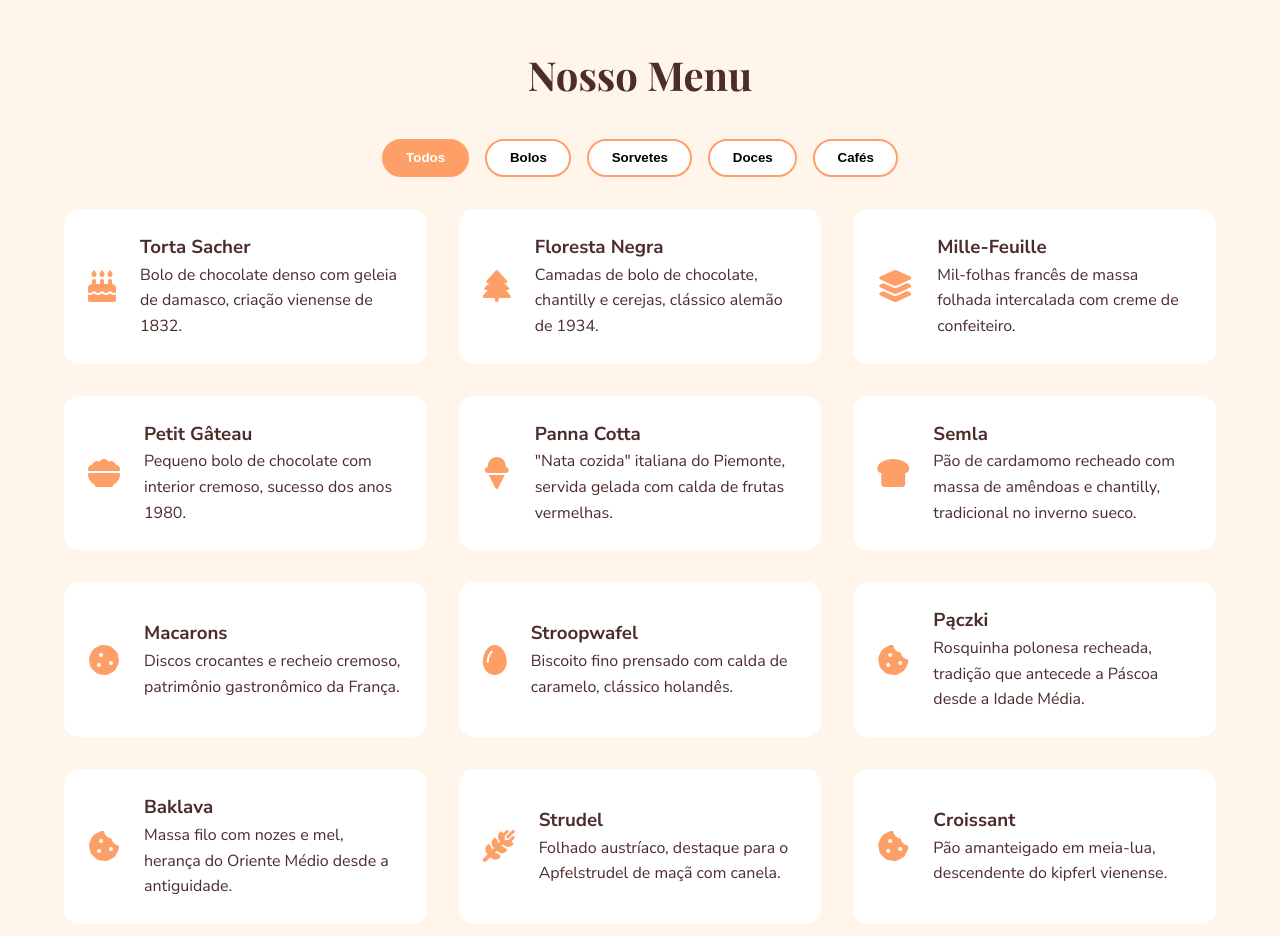
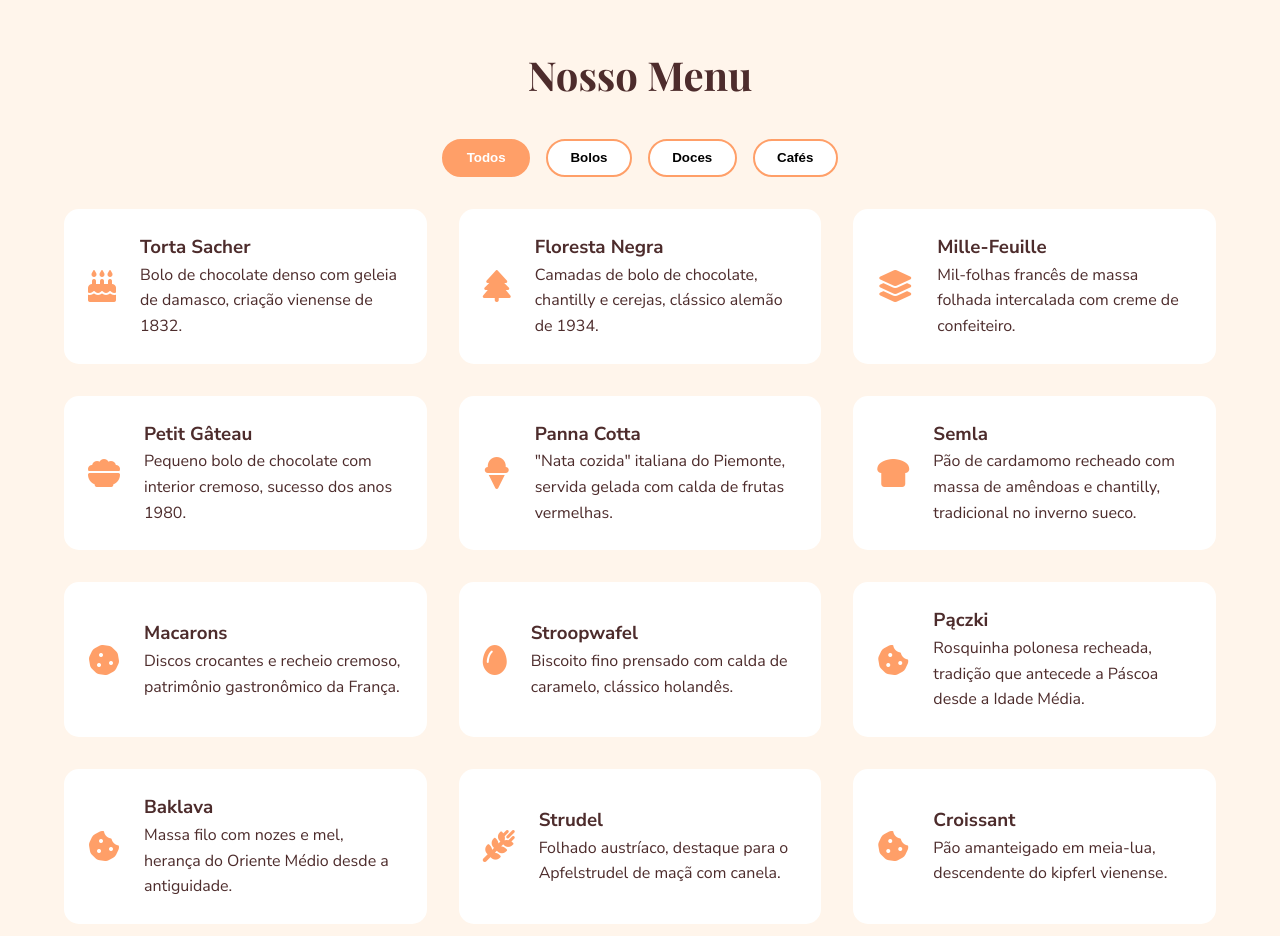
Before and after one commit to rochamaatheus/catcafe, a plain HTML site: page index.html in a window 1280 px wide. Shown: the part 2320-3256 px from the top of the page. Drawn offline with nearby package versions, Linux system fonts and the light colour scheme; a small style sheet from the web is missing.

Commit message:
Retirado Sorvetes

```diff
--- a/index.html
+++ b/index.html
@@ -907,14 +907,6 @@
           <button class="tab" data-cat="bolos" role="tab" aria-selected="false">
             Bolos
           </button>
-          <button
-            class="tab"
-            data-cat="sorvetes"
-            role="tab"
-            aria-selected="false"
-          >
-            Sorvetes
-          </button>
           <button class="tab" data-cat="doces" role="tab" aria-selected="false">
             Doces
           </button>
@@ -966,9 +958,7 @@
               </p>
             </div>
           </div>
-
-          <!-- ================== SORVETES ================== -->
-          <div class="menu-item hidden" data-cat="sorvetes">
+          <div class="menu-item hidden" data-cat="doces">
             <i class="fas fa-ice-cream" aria-hidden="true"></i>
             <div>
               <h3>Panna Cotta</h3>
@@ -978,7 +968,7 @@
               </p>
             </div>
           </div>
-          <div class="menu-item hidden" data-cat="sorvetes">
+          <div class="menu-item hidden" data-cat="doces">
             <i class="fas fa-bread-slice" aria-hidden="true"></i>
             <div>
               <h3>Semla</h3>
```
